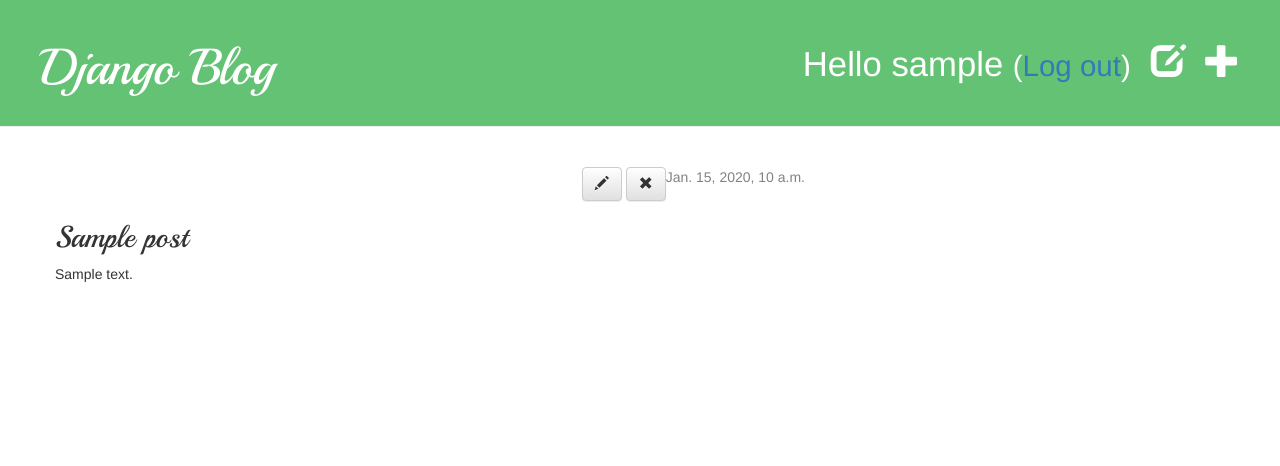
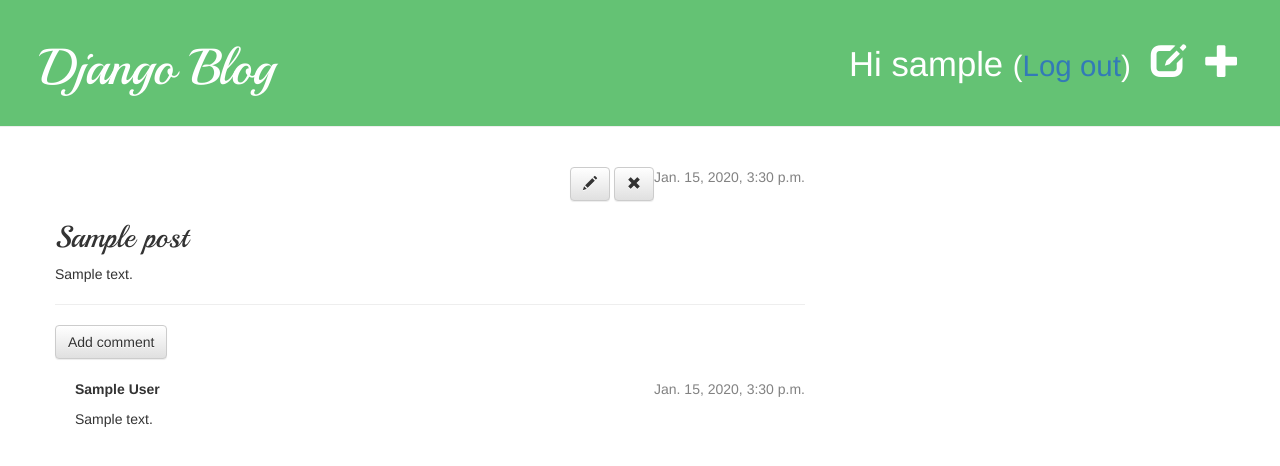
Before and after one commit to Sahejeets7/Django-PersonalBlog, a Django app: page /post/1/ in a window 1280 px wide. Shown: the top 466 px of the page. Run offline with Django 3.2, Linux system fonts and the light colour scheme; a user stored in the database is signed in; tables that the repository leaves empty hold one stand-in row (values such as "Sample post"); some libraries are stand-ins or nearby versions.

Commit message:
Added views to add/approve/remove comments to posts inside the site.

```diff
--- a/blog/blog/settings.py
+++ b/blog/blog/settings.py
@@ -25,7 +25,7 @@ SECRET_KEY = '=pufii3hzlx@a84prq$7av4e&6)wff1&-6&%w0d^nte$qldarh'
 # SECURITY WARNING: don't run with debug turned on in production!
 DEBUG = False
 
-ALLOWED_HOSTS = ['localhost', '127.0.0.1']
+ALLOWED_HOSTS = ['127.0.0.1']
 
 
 # Application definition
@@ -109,7 +109,7 @@ AUTH_PASSWORD_VALIDATORS = [
 
 LANGUAGE_CODE = 'en-us'
 
-TIME_ZONE = 'UTC'
+TIME_ZONE = 'Asia/Kolkata'
 
 USE_I18N = True
 
--- a/blog/blogapp/admin.py
+++ b/blog/blogapp/admin.py
@@ -1,5 +1,6 @@
 from django.contrib import admin
-from .models import Post
+from .models import Post,Comment
 # Register your models here.
 
 admin.site.register(Post)
+admin.site.register(Comment)
--- a/blog/blogapp/models.py
+++ b/blog/blogapp/models.py
@@ -15,3 +15,22 @@ class Post(models.Model):
 
     def __str__(self):
         return self.title
+
+    def approved_comments(self):
+        return self.comments.filter(approved_comment=True)
+
+
+class Comment(models.Model):    #creating comment blog model
+    comment_text = models.TextField()
+    # pub_date = models.DateTimeField(blank=True,null=True)
+    author = models.CharField(max_length=200)
+    post = models.ForeignKey(Post,on_delete=models.CASCADE,related_name='comments')
+    created_date = models.DateTimeField(default=timezone.now)
+    approved_comment = models.BooleanField(default=False)
+
+    def __str__(self):
+        return self.comment_text
+
+    def approve(self):
+        self.approved_comment=True
+        self.save()
--- a/blog/blogapp/static/css/blog.css
+++ b/blog/blogapp/static/blogapp/blog.css
@@ -60,3 +60,25 @@ h1, h2, h3, h4 {
 .post h2 a, .post h2 a:visited {
     color: #000000;
 }
+
+.comment{
+  margin:20px 0px 20px 20px;
+}
+
+/* table{
+    border-collapse: collapse;
+}
+
+td{
+    padding-top: .5em;
+    padding-bottom: .5em;
+} */
+/* table {
+    border-collapse: separate;
+    border-spacing: 0 1em;
+} */
+/* td
+{
+  padding-top: 10px;
+  padding-bottom: 10px;
+} */
--- a/blog/blogapp/templates/blogapp/base.html
+++ b/blog/blogapp/templates/blogapp/base.html
@@ -14,7 +14,7 @@
     <!-- <link href="https://fonts.googleapis.com/css?family=Luckiest+Guy" rel="stylesheet"> -->
     <!-- <link href="https://fonts.googleapis.com/css?family=Bangers" rel="stylesheet"> -->
     <link href="https://fonts.googleapis.com/css?family=Playball" rel="stylesheet">
-    <link rel="stylesheet" href="{% static 'css/blog.css' %}">
+    <link rel="stylesheet" href="{% static 'blogapp/blog.css' %}">
 
 
   </head>
@@ -23,9 +23,9 @@
         {% if user.is_authenticated %}
           <a href="{% url 'new_post' %}" class="top-menu"><span class="glyphicon glyphicon-plus"></span></a>
           <a href="{% url 'post_draft_list' %}" class="top-menu"><span class="glyphicon glyphicon-edit"></span></a>
-          <p class="top-menu">Hello {{ user.username }} <small>(<a href="{% url 'logout' %}">Log out</a>)</small></p>
+          <p class="top-menu">Hi {{ user.username }} <small>(<a href="{% url 'logout' %}">Log out</a>)</small></p>
         {% else %}
-          <a href="{% url 'login' %}" class="top-menu"><span class="glyphicon glyphicon-lock"></span></a>
+          <a href="{% url 'login' %}" class="top-menu"><span class="glyphicon glyphicon-user"></span></a>
         {% endif %}
         <!-- <svg-icon><src href="sprite.svg#si-glyph-edit" /></svg-icon> -->
         <!-- <svg-icon><src href="sprite.svg#si-glyph-plus" /></svg-icon> -->
--- a/blog/blogapp/templates/blogapp/list_posts.html
+++ b/blog/blogapp/templates/blogapp/list_posts.html
@@ -9,6 +9,7 @@
       </div>
       <h2><a href="{% url 'post_detail' pk=post.pk %}">{{post.title}}</a></h2>
       <p>{{post.text|safe|linebreaksbr}}</p>
+      <a href="{% url 'post_detail' pk=post.pk %}">Comments: {{ post.approved_comments.count }}</a>
     </div>
   {% endfor %}
 {% endblock %}
--- a/blog/blogapp/templates/blogapp/post_detail.html
+++ b/blog/blogapp/templates/blogapp/post_detail.html
@@ -7,6 +7,7 @@
           <p>{{ post.date_published }}</p>
         </div>
       {% else %}
+        <p class='date'>created: {{ post.date_created|date:'d-m-Y' }}</p>
         <a href="{% url 'post_publish' pk=post.pk %}" class="btn btn-default">Publish</a>
       {% endif %}
     <div class="text-right">
@@ -15,11 +16,27 @@
         <a href="{% url 'delete_post' pk=post.pk %}" class='btn btn-default'><span class='glyphicon glyphicon-remove'></span></a>
       {% endif %}
     </div>
-      <!-- <a href="#">
-        <span class="glyphicon glyphicon-plus"></span>
-      </a> -->
+
       <h2>{{ post.title }}</h2>
       <p>{{ post.text|safe|linebreaks }}</p>
 
+      <hr>
+      <a href="{% url 'add_comment_to_post' pk=post.pk %}" class='btn btn-default'>Add comment</a>
+      {% for comment in post.comments.all %}
+       {% if user.is_authenticated or comment.approved_comment %}
+        <div class="comment">
+            <div class="date">{{ comment.created_date }}
+            {% if not comment.approved_comment %}
+                <a class="btn btn-default" href="{% url 'comment_remove' pk=comment.pk %}"><span class="glyphicon glyphicon-remove"></span></a>
+                <a class="btn btn-default" href="{% url 'comment_approve' pk=comment.pk %}"><span class="glyphicon glyphicon-ok"></span></a>
+            {% endif %}
+            </div>
+            <strong>{{ comment.author }}</strong>
+            <p>{{ comment.comment_text|safe|linebreaks }}</p>
+            </div>
+        {% endif %}
+      {% empty %}
+          <p>No comments here yet :(</p>
+      {% endfor %}
     </div>
 {% endblock %}
--- a/blog/blogapp/urls.py
+++ b/blog/blogapp/urls.py
@@ -9,4 +9,7 @@ urlpatterns=[
     path('drafts/',views.post_draft_list,name='post_draft_list'),
     path('post/<pk>/publish/',views.post_publish,name='post_publish'),
     path('post/<pk>/delete/',views.delete_post,name='delete_post'),
+    path('post/<int:pk>/comment/',views.add_comment_to_post,name='add_comment_to_post'),
+    path('comment/<int:pk>/approve/',views.comment_approve,name='comment_approve'),
+    path('comment/<int:pk>/remove/',views.comment_remove,name='comment_remove'),
 ]
--- a/blog/blogapp/views.py
+++ b/blog/blogapp/views.py
@@ -1,7 +1,7 @@
 from django.shortcuts import render,get_object_or_404,redirect
-from .models import Post
+from .models import Post,Comment
 from django.utils import timezone
-from .forms import PostForm
+from .forms import PostForm,CommentForm
 from django.contrib.auth.decorators import login_required
 
 # Create your views here.
@@ -60,3 +60,28 @@ def delete_post(request,pk):
     post=get_object_or_404(Post,pk=post.pk)     #doubt here !!!!!
     post.delete()
     return redirect('list_posts')
+
+def add_comment_to_post(request,pk):
+    post=get_object_or_404(Post,pk=pk)
+    if request.method == 'POST':
+        form = CommentForm(request.POST)
+        if form.is_valid():
+            comment=form.save(commit=False)
+            comment.post = post
+            comment.save()
+            return redirect('post_detail',pk=post.pk)
+    else:
+        form=CommentForm()
+    return render(request,'blogapp/add_comment_to_post.html',{'form':form})
+
+@login_required
+def comment_approve(request,pk):
+    comment = get_object_or_404(Comment,pk=pk)
+    comment.approve()
+    return redirect('post_detail',pk=comment.post.pk)
+
+@login_required
+def comment_remove(request,pk):
+    comment = get_object_or_404(Comment,pk=pk)
+    comment.delete()
+    return redirect('post_detail',pk=comment.post.pk)
```
Also changed, not shown: blog/blogapp/forms.py (+8 -1 lines), blog/blogapp/templates/blogapp/add_comment_to_post.html (added, +10 -0 lines), blog/blogapp/migrations/0003_comment.py (added), blog/blogapp/migrations/0004_auto_20190306_2247.py (added).
